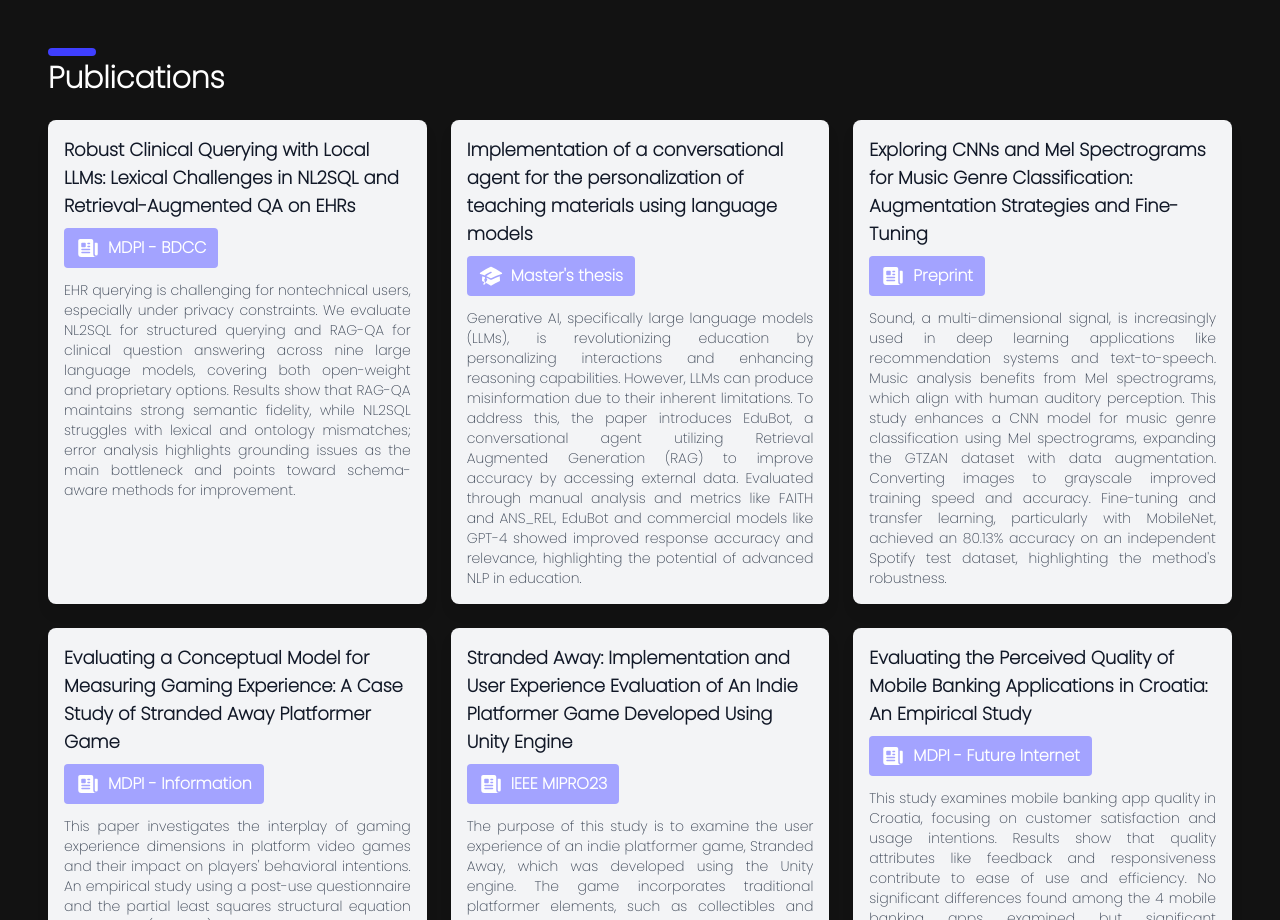
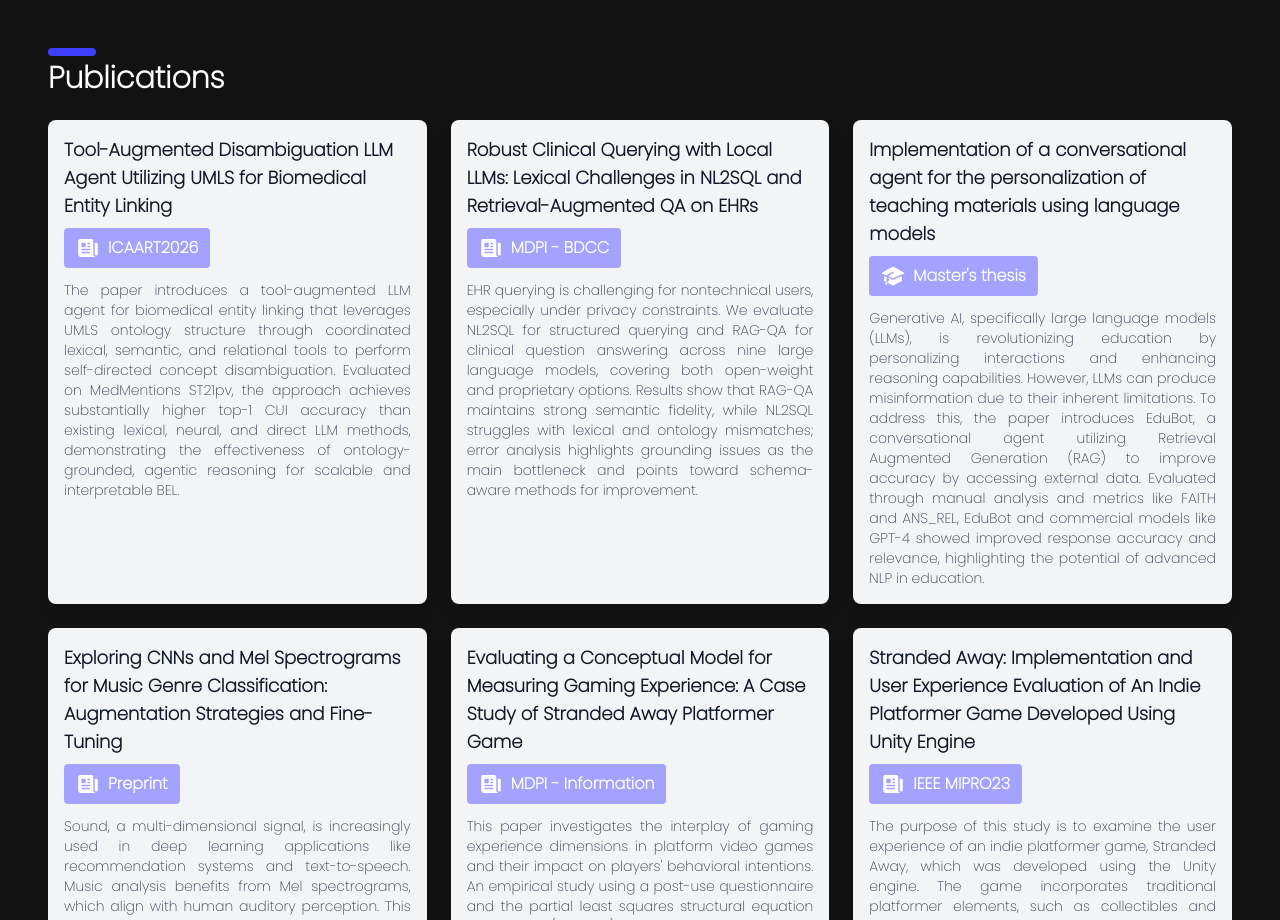
Before and after one commit to lukablaskovic/lukablaskovic.github.io, a Vue app: page / in a window 1280 px wide. Shown: the part 3180-4100 px from the top of the page. Built offline with nearby package versions, Linux system fonts and the light colour scheme; no server answers; what tw-elements would draw is missing.

Commit message:
Update Publications.vue

```diff
--- a/src/components/Publications.vue
+++ b/src/components/Publications.vue
@@ -47,6 +47,15 @@ export default {
       isExtended: false,
 
       publications: [
+        {
+          title:
+            "Tool-Augmented Disambiguation LLM Agent Utilizing UMLS for Biomedical Entity Linking",
+          desc: "The paper introduces a tool-augmented LLM agent for biomedical entity linking that leverages UMLS ontology structure through coordinated lexical, semantic, and relational tools to perform self-directed concept disambiguation. Evaluated on MedMentions ST21pv, the approach achieves substantially higher top-1 CUI accuracy than existing lexical, neural, and direct LLM methods, demonstrating the effectiveness of ontology-grounded, agentic reasoning for scalable and interpretable BEL.",
+          journal: "ICAART2026",
+          link: "https://icaart.scitevents.org/",
+          icon: NewspaperIcon,
+        },
+
         {
           title:
             "Robust Clinical Querying with Local LLMs: Lexical Challenges in NL2SQL and Retrieval-Augmented QA on EHRs",
```
